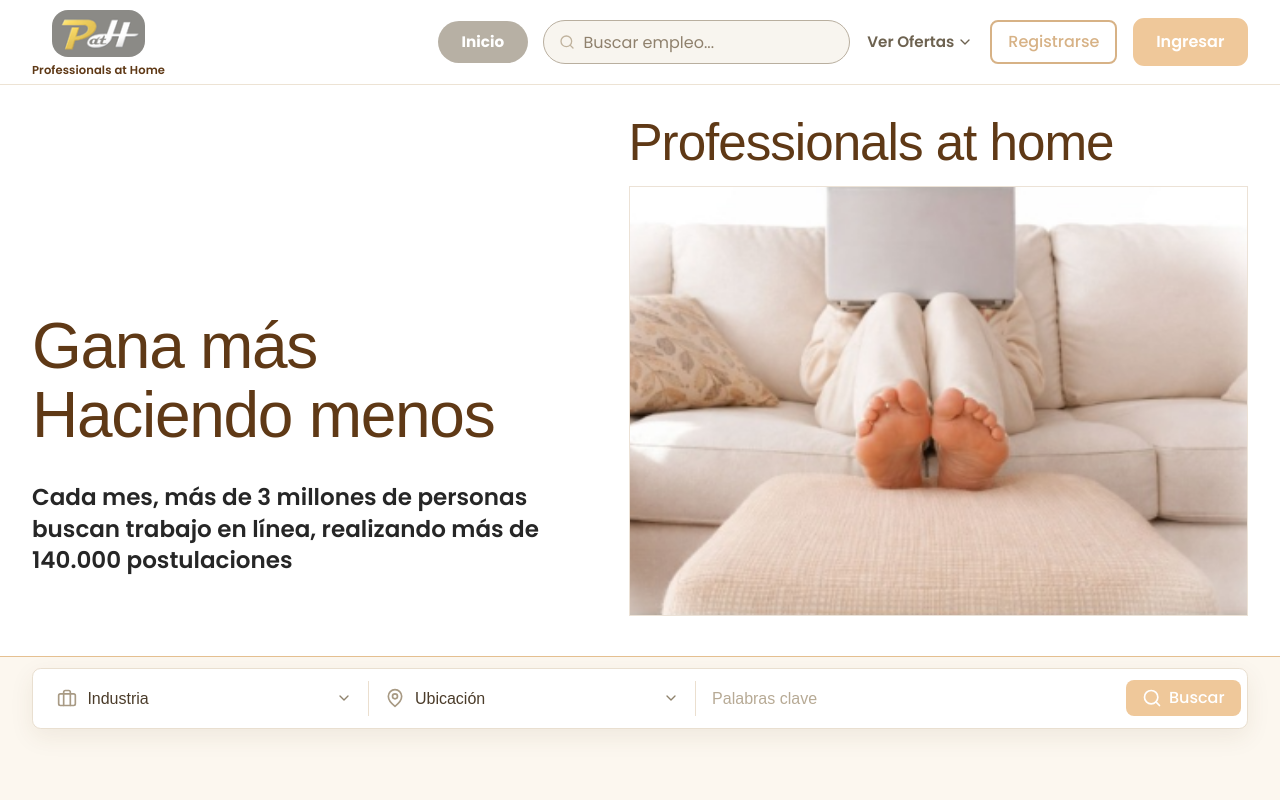
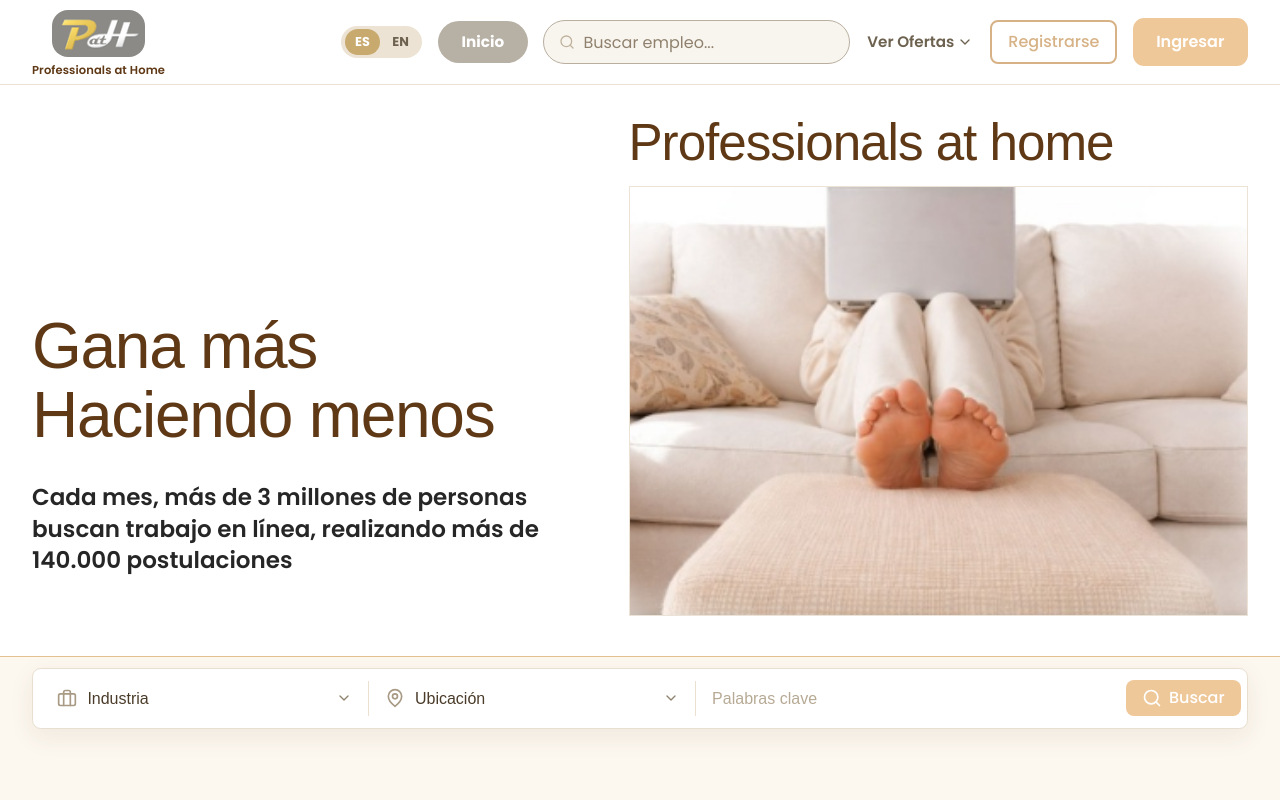
Before and after one commit to nicogomez94/job-application, a React (Vite) app in the folder frontend/: page / in a window 1280 px wide. Shown: the top 800 px of the page. Built offline with nearby package versions, Linux system fonts and the light colour scheme; no server answers.

Commit message:
login error rewrite

```diff
--- a/frontend/src/components/Navbar.css
+++ b/frontend/src/components/Navbar.css
@@ -75,6 +75,38 @@
   background: #d1cbc2;
   color: #ffffff;
   font-weight: 700;
+}
+
+.navbar-language-toggle {
+  display: flex;
+  align-items: center;
+  background: #ede3d4;
+  border-radius: 999px;
+  padding: 0.2rem;
+  gap: 0.1rem;
+}
+
+.navbar-language-btn {
+  background: transparent;
+  border: none;
+  color: #6d6250;
+  font-size: 0.8rem;
+  font-weight: 700;
+  padding: 0.25rem 0.65rem;
+  border-radius: 999px;
+  cursor: pointer;
+  transition: all 0.2s;
+  font-family: inherit;
+}
+
+.navbar-language-btn-active {
+  background: #c8a96e;
+  color: #fff;
+}
+
+.navbar-language-btn:hover:not(.navbar-language-btn-active) {
+  background: #d1cbc2;
+  color: #3d2c1a;
 }
 
 .navbar-link-home:hover {
--- a/frontend/src/components/Navbar.jsx
+++ b/frontend/src/components/Navbar.jsx
@@ -7,7 +7,7 @@ import './Navbar.css';
 
 export default function Navbar() {
   const { isAuthenticated, user, userType, logout } = useAuthStore();
-  const { t } = useI18n();
+  const { t, language, setLanguage } = useI18n();
   const navigate = useNavigate();
   const location = useLocation();
   const [isMenuOpen, setIsMenuOpen] = useState(false);
@@ -67,6 +67,23 @@ export default function Navbar() {
           </button>
 
           <div className={`navbar-links ${isMenuOpen ? 'navbar-links-open' : ''}`}>
+            <div className="navbar-language-toggle" role="group" aria-label="Language selector">
+              <button
+                type="button"
+                className={`navbar-language-btn ${language === 'es' ? 'navbar-language-btn-active' : ''}`}
+                onClick={() => setLanguage('es')}
+              >
+                ES
+              </button>
+              <button
+                type="button"
+                className={`navbar-language-btn ${language === 'en' ? 'navbar-language-btn-active' : ''}`}
+                onClick={() => setLanguage('en')}
+              >
+                EN
+              </button>
+            </div>
+
             <Link
               to="/"
               className={`navbar-link navbar-link-home ${location.pathname === '/' ? 'navbar-link-active' : ''}`}
```
Also changed, not shown: 2 other files (tests, documents, lock files or other folders).
